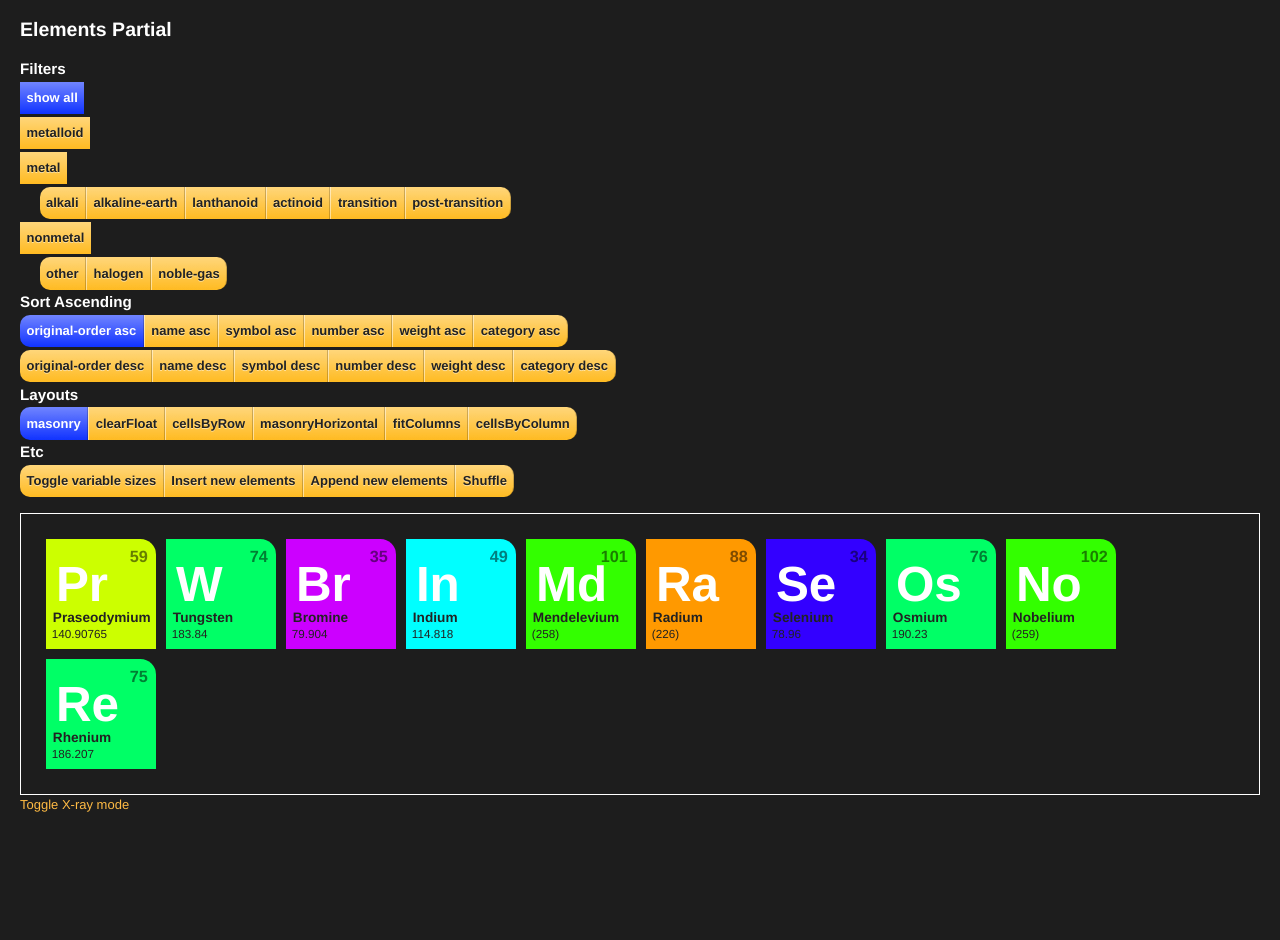
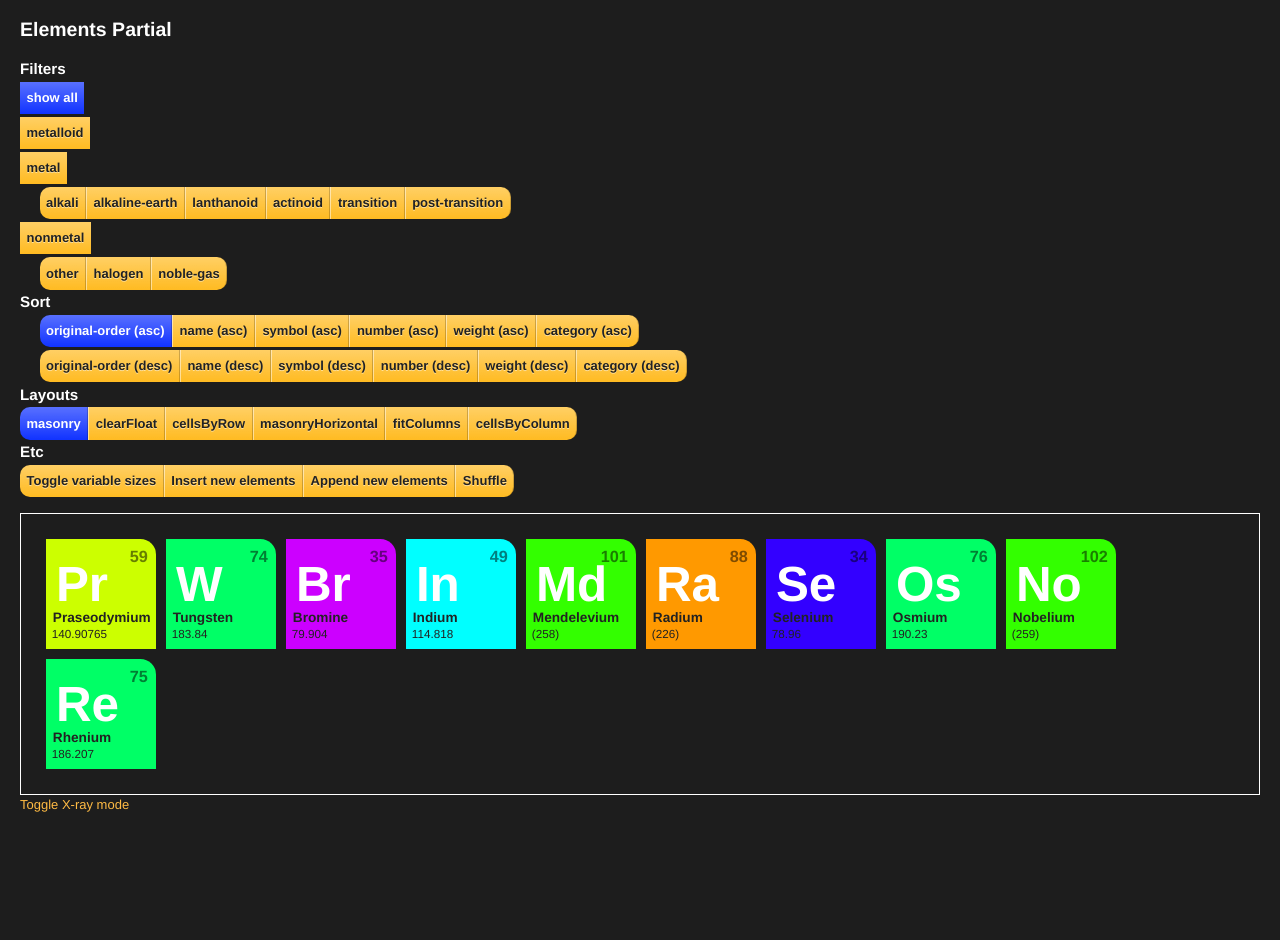
Before and after one commit to metafizzy/isotope, a Jekyll site: the page built from _posts/examples/2010-12-16-elements-partial.html, in a window 1280 px wide. Built offline with Jekyll 4.4.1, drawn with Linux system fonts in a browser that asks for light colours.

Commit message:
html : clean sort

```diff
--- a/_layouts/elements.html
+++ b/_layouts/elements.html
@@ -40,25 +40,34 @@
     </ul>
 
 
-    <h3>Sort Ascending</h3>
+    <h3>Sort</h3>
 
-    <ul id="sort-asc" class="sort asc option-set floated clearfix">
-      <li><a href="#original-order" class="selected">original-order asc</a></li>
-      <li><a href="#name">name asc</a></li>
-      <li><a href="#symbol">symbol asc</a></li>
-      <li><a href="#number">number asc</a></li>
-      <li><a href="#weight">weight asc</a></li>
-      <li><a href="#category">category asc</a></li>
+    <ul id="sort" class="sort option-set">
+      <li>
+        <ul class="sort asc option-set floated clearfix">
+          <li><a href="#original-order" class="selected">original-order (asc)</a></li>
+          <li><a href="#name">name (asc)</a></li>
+          <li><a href="#symbol">symbol (asc)</a></li>
+          <li><a href="#number">number (asc)</a></li>
+          <li><a href="#weight">weight (asc)</a></li>
+          <li><a href="#category">category (asc)</a></li>
+        </ul>
+      </li>
+      <li>
+        <ul class="sort desc option-set floated clearfix">
+          <li><a href="#original-order">original-order (desc)</a></li>
+          <li><a href="#name">name (desc)</a></li>
+          <li><a href="#symbol">symbol (desc)</a></li>
+          <li><a href="#number">number (desc)</a></li>
+          <li><a href="#weight">weight (desc)</a></li>
+          <li><a href="#category">category (desc)</a></li>
+        </ul>
+      </li>
     </ul>
 
-    <ul id="sort-desc" class="sort desc option-set floated clearfix">
-      <li><a href="#original-order">original-order desc</a></li>
-      <li><a href="#name">name desc</a></li>
-      <li><a href="#symbol">symbol desc</a></li>
-      <li><a href="#number">number desc</a></li>
-      <li><a href="#weight">weight desc</a></li>
-      <li><a href="#category">category desc</a></li>
-    </ul>
+
+
+
 
     <h3>Layouts</h3>
 
@@ -167,7 +176,7 @@
         return false;
       });
 
-      $('.sort a').click(function(){
+      $('#sort a').click(function(){
         // get href attribute, minus the #
         var $this = $(this),
             sortName = $this.attr('href').slice(1),
--- a/css/style.css
+++ b/css/style.css
@@ -245,22 +245,22 @@ body {
   font-weight: bold;
   text-shadow: 0 1px hsla( 0, 0%, 100%, 0.5 );
   background-image: -moz-linear-gradient(-90deg,
-    hsla( 0, 0%, 100%, 0.4 ) ,
+    hsla( 0, 0%, 100%, 0.3 ) ,
     hsla( 0, 0%, 100%, 0.0 )
   );
   background-image: -webkit-gradient(linear, 0 top, 0 bottom,
-    from( hsla( 0, 0%, 100%, 0.4 ) ),
+    from( hsla( 0, 0%, 100%, 0.3 ) ),
     to(   hsla( 0, 0%, 100%, 0.0 ) )
   );
     margin-bottom: 0.2em;
 }
 
 #options li a:hover {
-  background-color: #2BF;
+  background-color: #5BF;
 }
 
 #options li a:active {
-  background-color: #29D;
+  background-color: #39D;
   -webkit-box-shadow: inset 0 2px 8px hsla( 0, 0%, 0%, 0.6 );
      -moz-box-shadow: inset 0 2px 8px hsla( 0, 0%, 0%, 0.6 );
        -o-box-shadow: inset 0 2px 8px hsla( 0, 0%, 0%, 0.6 );
```
